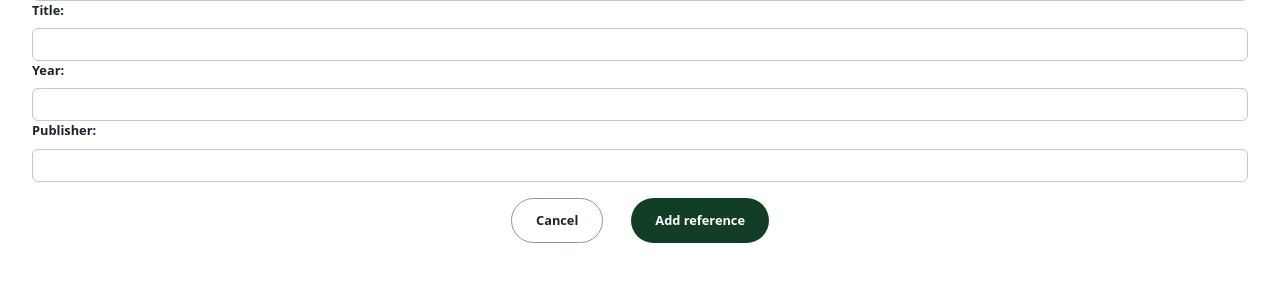
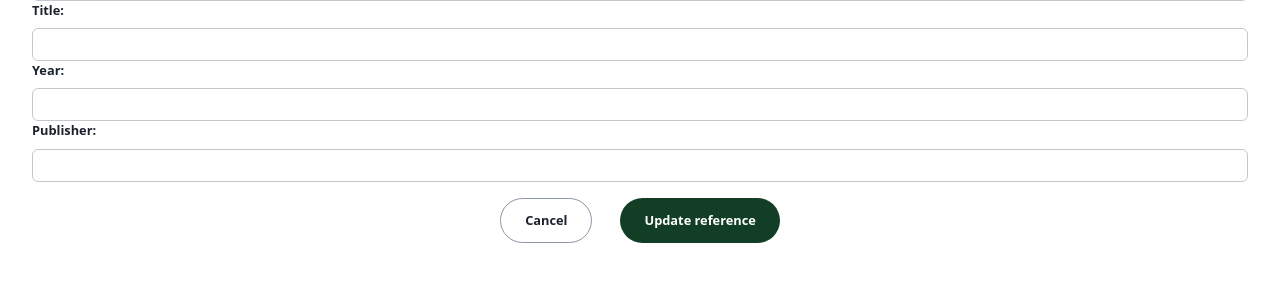
Before and after one commit to KieloLaaksosta/TodoApp, a Flask app: template src/templates/edit_reference.html in a window 1280 px wide. Shown: the part 380-673 px from the top of the page. Run offline with Flask 3, Linux system fonts and the light colour scheme; the template is opened without the code that fills it, so the values that code supplies are empty.

Commit message:
Change submit button to Update reference

```diff
--- a/src/templates/edit_reference.html
+++ b/src/templates/edit_reference.html
@@ -42,7 +42,7 @@
         <div class="form-actions">
             <a href="/" class="cancel-button">Cancel</a>
             <button type="submit" class="submit-button">
-                Add reference
+                Update reference
             </button>
         </div>
 </form>
```
